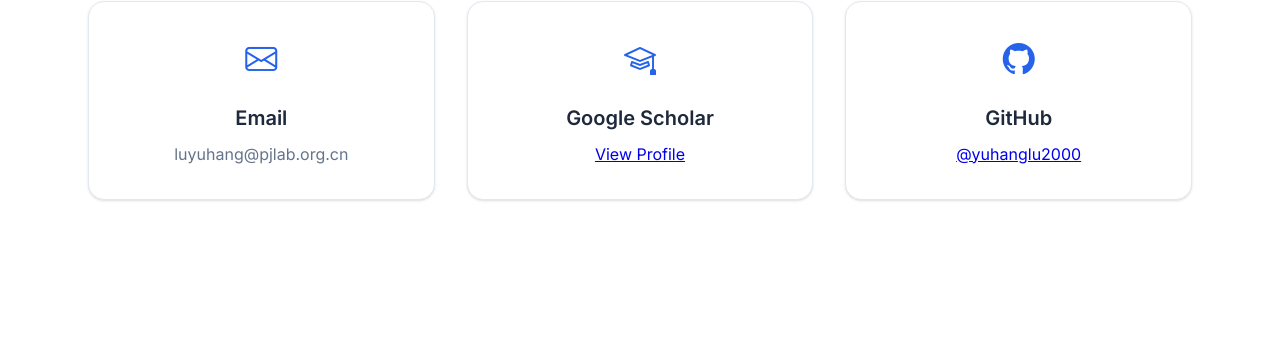
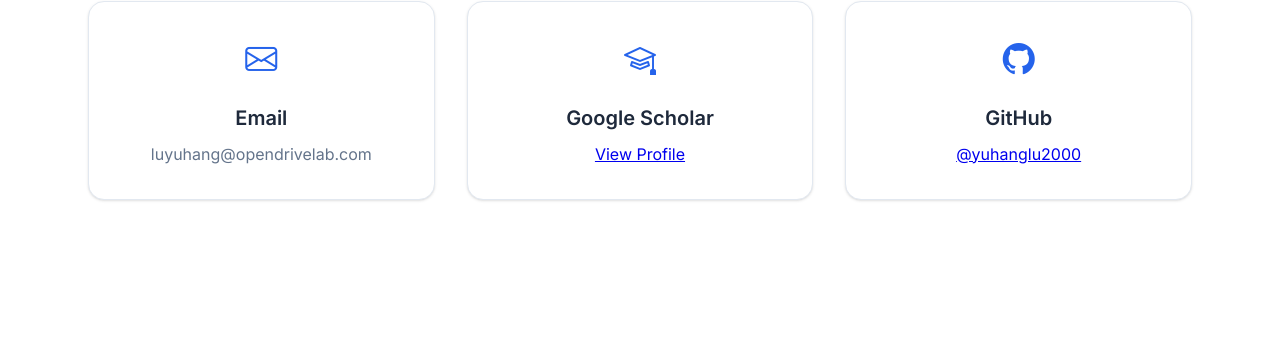
Before and after one commit to yuhanglu2000/yuhanglu2000.github.io, a Jekyll site: the page built from _pages/about.md, in a window 1280 px wide and 900 px high, scrolled down 6342 px. Shown: the part 418-756 px from the top of the window. Built offline with Jekyll 4.4.1, drawn with Linux system fonts in a browser that asks for light colours.

Commit message:
Add files via upload

```diff
--- a/_pages/about.md
+++ b/_pages/about.md
@@ -255,7 +255,7 @@ redirect_from:
           <i class="bi bi-envelope"></i>
         </div>
         <h3 class="contact-title">Email</h3>
-        <p class="contact-info">luyuhang@pjlab.org.cn</p>
+        <p class="contact-info">luyuhang@opendrivelab.com</p>
       </div>
 
       <div class="contact-card fade-in">
```
